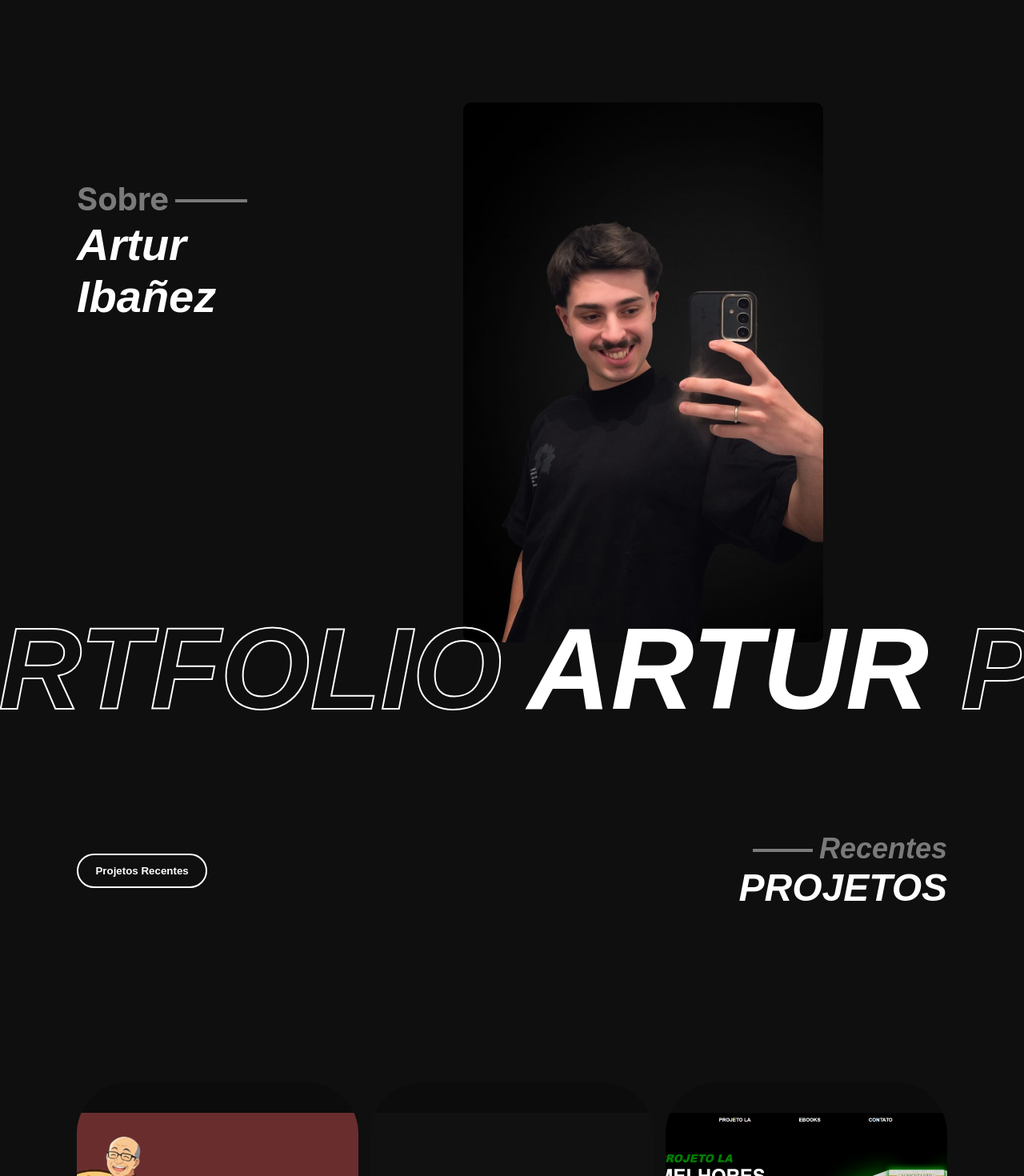
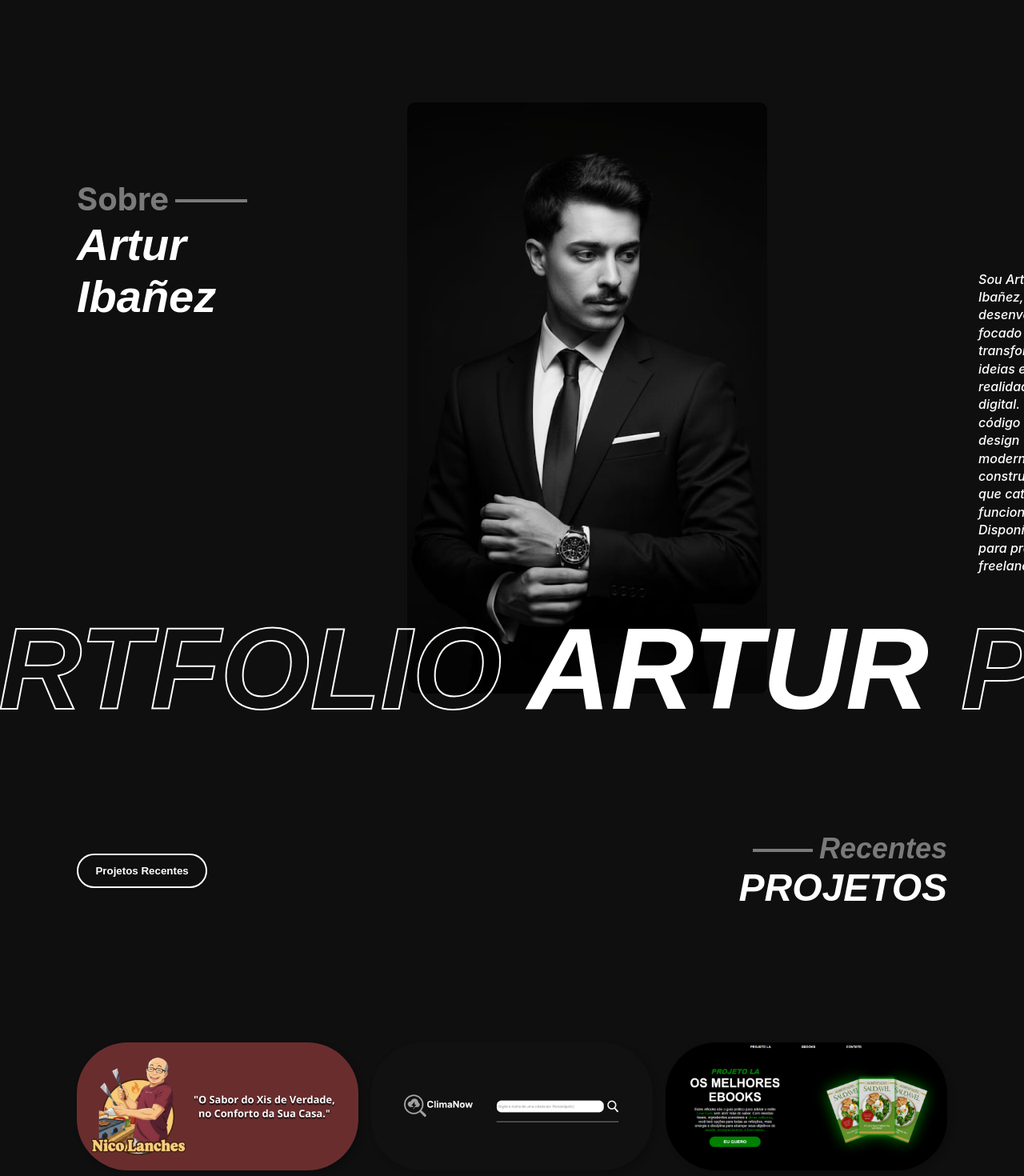
Before and after one commit to ArturIbanez/portfolioArturIbanez, a React (Vite) app: page / in a window 1280 px wide. Shown: the part 760-2230 px from the top of the page at 80% size. Built offline with nearby package versions, Linux system fonts and the light colour scheme.

Commit message:
ajustes em About e Projects

```diff
--- a/src/App.css
+++ b/src/App.css
@@ -375,8 +375,8 @@ header .container .content .extra-nav a:hover span {
 
 .eu {
   width: 450px;
-  margin-left: 270px;
-  margin-right: 270px;
+  margin-left: 200px;
+  margin-right: 200px;
   border-radius: 10px;
 }
 
@@ -395,6 +395,7 @@ header .container .content .extra-nav a:hover span {
   font-weight: 500;
   font-style: italic;
   line-height: 1.4rem;
+  text-align: left;
 }
 
 .about .container .content .about-me button {
@@ -547,7 +548,7 @@ header .container .content .extra-nav a:hover span {
 .project .container .content .project-area {
   position: relative;
   display: flex;
-  height: 650px;
+  height: 100%;
   gap: 1rem;
 }
 
@@ -571,7 +572,7 @@ header .container .content .extra-nav a:hover span {
 }
 
 .project .container .content .project-area .projects {
-  margin-top: 200px;
+  margin-top: 150px;
   position: relative;
   cursor: pointer;
   display: flex;
@@ -582,12 +583,13 @@ header .container .content .extra-nav a:hover span {
   background: #0c0c0c;
   border-radius: 64px;
   overflow: hidden;
+  box-shadow: 4px 4px 8px rgba(0, 0, 0, 0.2);
 }
 
 .project .container .content .project-area .projects img {
   filter: brightness(100%);
-  width: 550px;
-  height: 250px;
+  width: 100%;
+  height: 100%;
   transition: 0.3s linear;
 }
 
@@ -607,11 +609,13 @@ header .container .content .extra-nav a:hover span {
 
 .project .container .content .project-area .projects .desc h1 {
   font: italic bold 4rem "IBM Plex Sans", sans-serif;
+  font-size: 30px;
 }
 
 .project .container .content .project-area .projects .desc p {
   text-align: center;
-  width: 75%;
+  width: 90%;
+  font-size: 15px;
 }
 
 .project .container .content .project-area .projects:hover .desc {
@@ -1092,24 +1096,25 @@ footer .container .content .social p {
 
   .project .container .content .project-area .projects {
     width: 100%;
-    height: 300px;
+    height: 100%;
     margin-top: 16px;
-    border-radius: 32px;
-    border: 1px solid #fff;
+    border-radius: 35px;
+    box-shadow: 4px 4px 8px rgba(0, 0, 0, 0.2);
   }
 
   .project .container .content .project-area .projects img {
-    width: 100%;
+    width: 400px;
     height: 100%;
     object-fit: contain;
   }
 
   .project .container .content .project-area .projects .desc h1 {
-    font-size: 40px;
+    font-size: 30px;
   }
 
   .project .container .content .project-area .projects .desc p {
-    font-size: 15px;
+    font-size: 14px;
+    width: 350px;
   }
 
   /* Contact Section */
--- a/src/components/layouts/About.jsx
+++ b/src/components/layouts/About.jsx
@@ -1,4 +1,4 @@
-import profileImg from '../../assets/imagem-eu2.png';
+import profileImg from '../../assets/imagem-eu4.png';
 
 function About() {
   return (
```
Also changed, not shown: src/assets/imagem-eu4.png (added).
